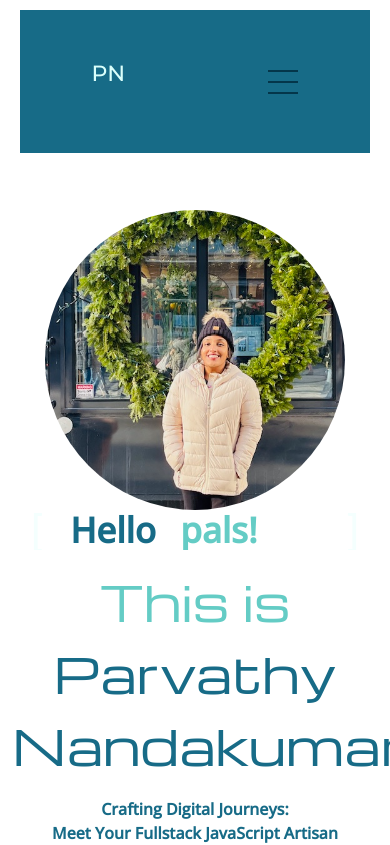
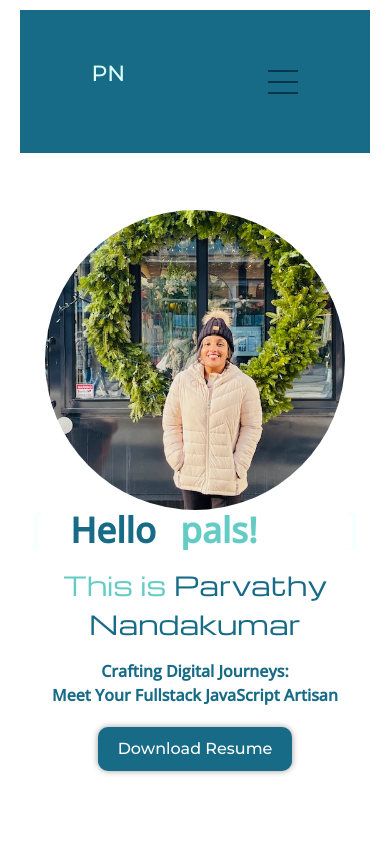
Before and after one commit to parvathynandan/portfolio, a React (Create React App) app: page / in a window 390 px wide. Shown: the top 845 px of the page. Built offline with nearby package versions, Linux system fonts and the light colour scheme; a web font is replaced by a local one.

Commit message:
fix - font size

```diff
--- a/src/styles.scss
+++ b/src/styles.scss
@@ -132,4 +132,7 @@
     .content {
       width: 90%;
     }
+    .name-intro {
+      font-size: 26px;
+    }
   }
```
